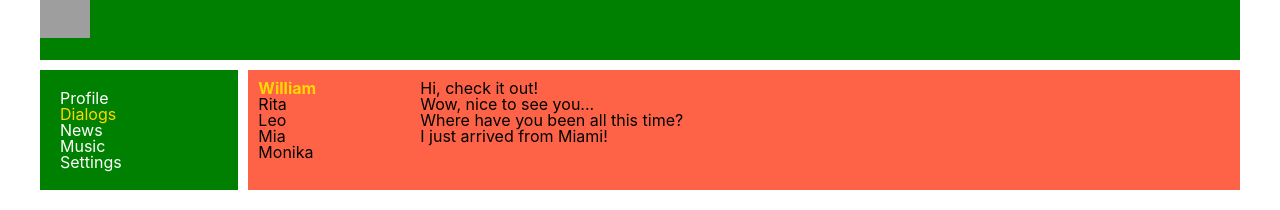
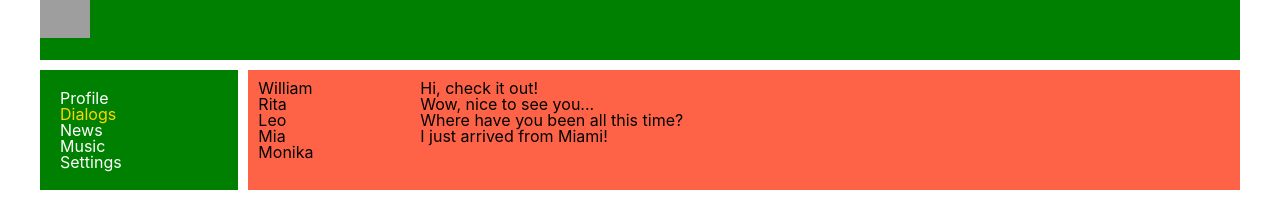
Before and after one commit to DoWhatYouL0ve/social_network, a React (Create React App) app: page /dialogs in a window 1280 px wide. Shown: the top 210 px of the page. Built offline with nearby package versions, Linux system fonts and the light colour scheme; grey boxes are pictures that could not be loaded.

Commit message:
lesson22 page Dialogs NavLink

```diff
--- a/src/components/Dialogs/Dialogs.module.css
+++ b/src/components/Dialogs/Dialogs.module.css
@@ -8,12 +8,9 @@
 
 }
 
-.dialog {
-
-}
-.dialogsSection .activeD {
-    color: gold;
-    font-weight: bold;
+.dialog a{
+    color: black;
+    text-decoration: none;
 }
 
 .messagesSection {
--- a/src/components/Dialogs/Dialogs.tsx
+++ b/src/components/Dialogs/Dialogs.tsx
@@ -1,17 +1,26 @@
 import React from 'react'
+import { NavLink } from 'react-router-dom'
 import style from './Dialogs.module.css'
 
 export const Dialogs = () => {
     return (
         <div className={style.dialogsPageWrapper}>
             <div className={style.dialogsSection}>
-                <div className={`${style.dialog} ${style.activeD}`}>
-                    William
+                <div className={style.dialog}>
+                    <NavLink to="/dialogs/1">William</NavLink>
                 </div>
-                <div className={style.dialog}>Rita</div>
-                <div className={style.dialog}>Leo</div>
-                <div className={style.dialog}>Mia</div>
-                <div className={style.dialog}>Monika</div>
+                <div className={style.dialog}>
+                    <NavLink to="/dialogs/2">Rita</NavLink>
+                </div>
+                <div className={style.dialog}>
+                    <NavLink to="/dialogs/3">Leo</NavLink>
+                </div>
+                <div className={style.dialog}>
+                    <NavLink to="/dialogs/4">Mia</NavLink>
+                </div>
+                <div className={style.dialog}>
+                    <NavLink to="/dialogs/5">Monika</NavLink>
+                </div>
             </div>
             <div className={style.messagesSection}>
                 <div className={style.message}>Hi, check it out!</div>
```
